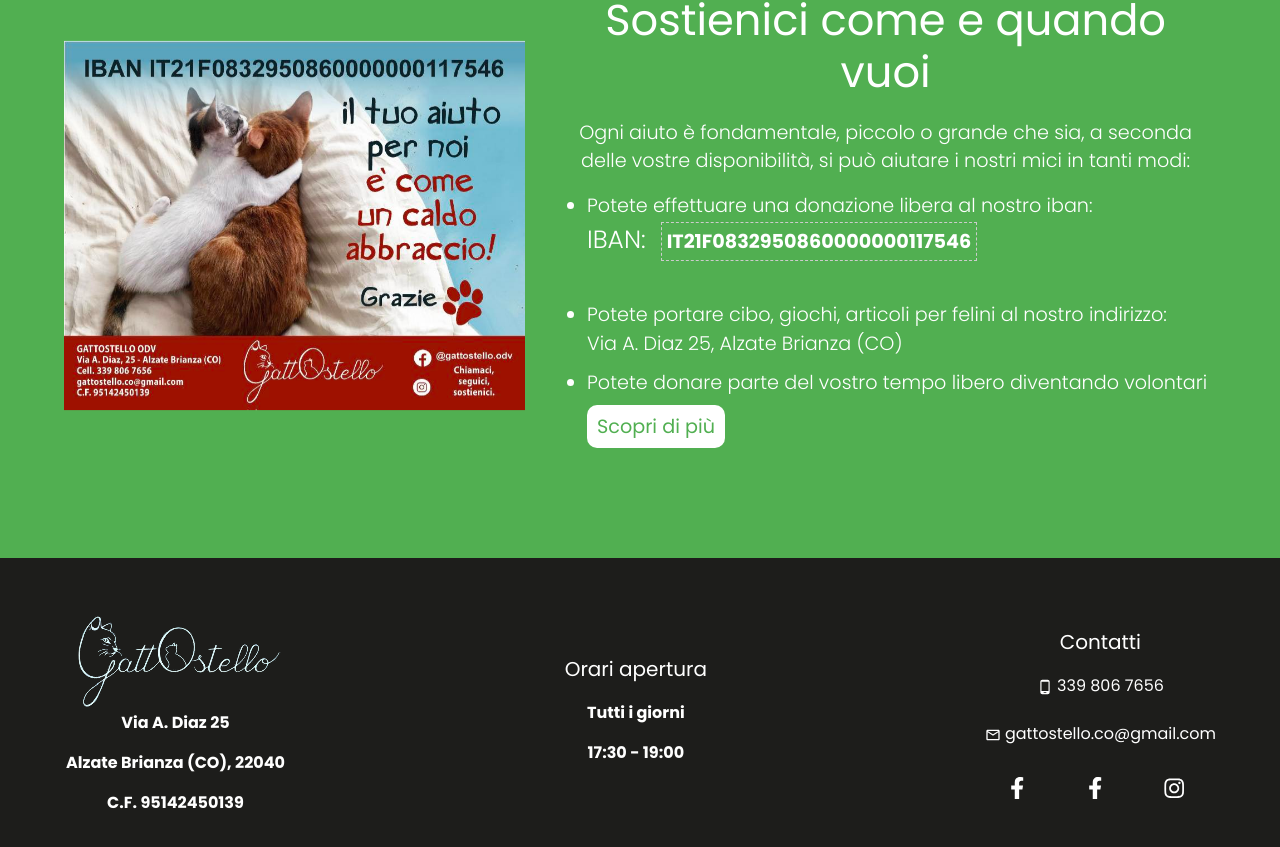
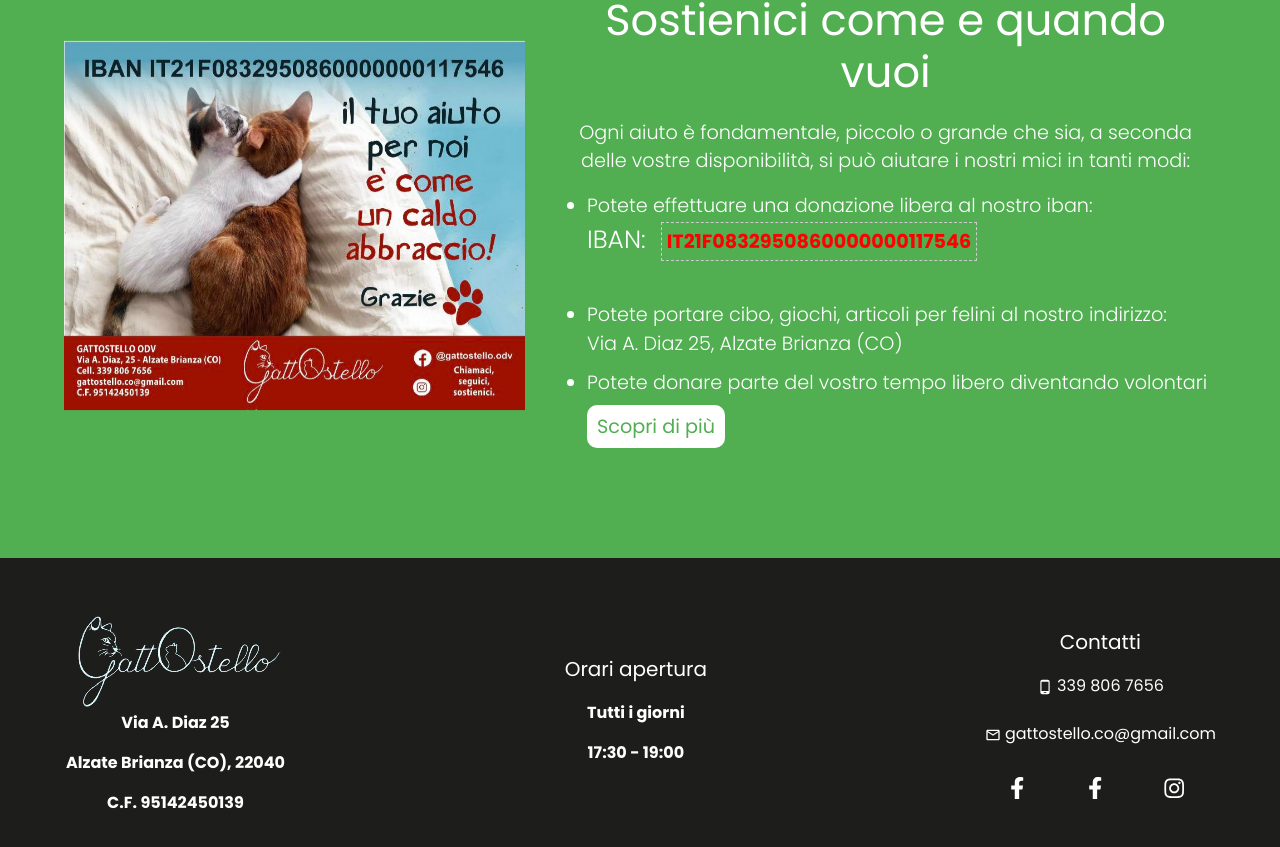
Before and after one commit to StefanoSalaa98/Gattostello, a React (Vite) app in the folder frontend/: page /sostienici in a window 1280 px wide. Shown: the part 4521-5368 px from the top of the page. Built offline with nearby package versions, Linux system fonts and the light colour scheme.

Commit message:
Test iban

```diff
--- a/frontend/src/components/Iban.jsx
+++ b/frontend/src/components/Iban.jsx
@@ -14,7 +14,7 @@ export default function Iban() {
 
     return (
         <>
-            <div>
+            <div className="iban-container">
                 <span className="iban">IBAN:</span>
                 <span
                     onClick={copiaIban}
--- a/frontend/src/css/Sostienici.css
+++ b/frontend/src/css/Sostienici.css
@@ -469,6 +469,12 @@
                     font-size: 1.2em;
                     font-weight: 300;
                     margin-bottom: 10px;
+
+                    .iban-container {
+                        .iban-text {
+                            color: red;
+                        }
+                    }
                 }
             }
 
```
